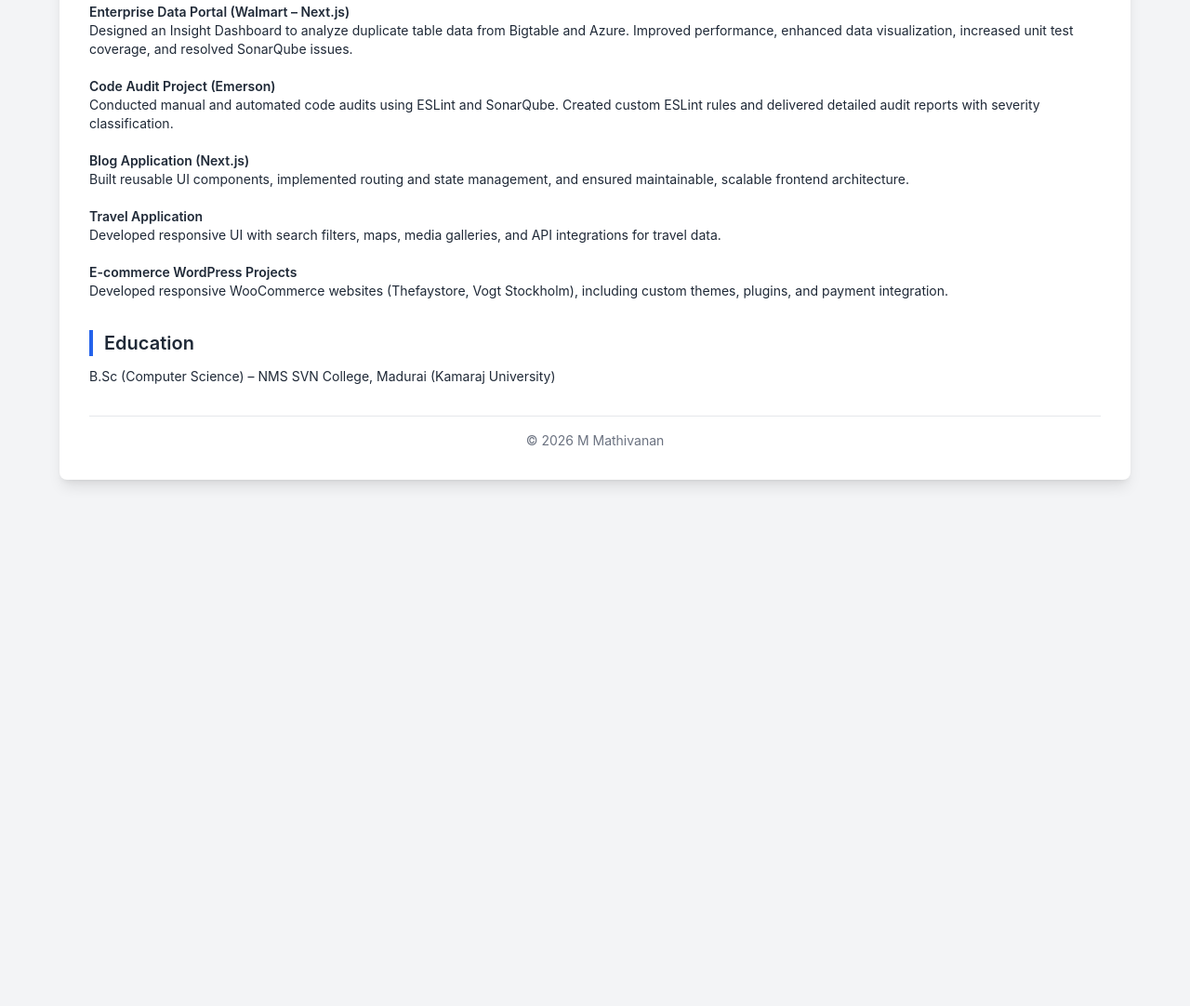
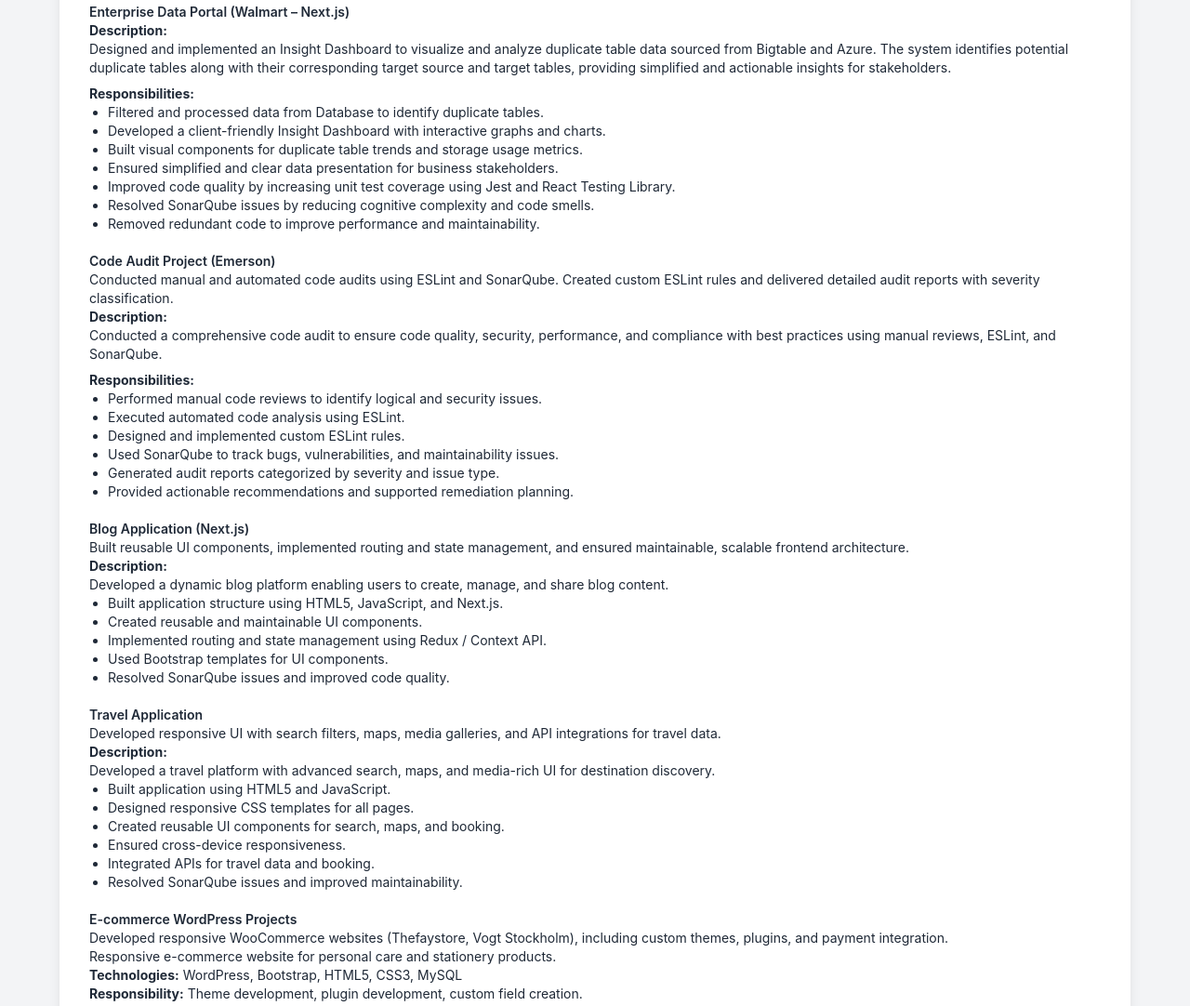
Before and after one commit to jackmathi/mathivanan.github.io, a website: page index.html in a window 1280 px wide. Shown: the part 942-2024 px from the top of the page at 93% size. Before the commit the page ends 1498 px from the top, so only its background shows below. Drawn offline with nearby package versions, Linux system fonts and the light colour scheme.

Commit message:
file update

```diff
--- a/index.html
+++ b/index.html
@@ -109,11 +109,24 @@
       <div class="space-y-5 text-sm">
         <div>
           <h3 class="font-semibold">Enterprise Data Portal (Walmart – Next.js)</h3>
-          <p>
-            Designed an Insight Dashboard to analyze duplicate table data from Bigtable and Azure.
-            Improved performance, enhanced data visualization, increased unit test coverage,
-            and resolved SonarQube issues.
-          </p>
+           <p><strong>Description:</strong></p>
+        <p>
+          Designed and implemented an Insight Dashboard to visualize and analyze duplicate table data
+          sourced from Bigtable and Azure. The system identifies potential duplicate tables along with
+          their corresponding target source and target tables, providing simplified and actionable
+          insights for stakeholders.
+        </p>
+
+        <p class="mt-2"><strong>Responsibilities:</strong></p>
+        <ul class="list-disc pl-5">
+          <li>Filtered and processed data from Database to identify duplicate tables.</li>
+          <li>Developed a client-friendly Insight Dashboard with interactive graphs and charts.</li>
+          <li>Built visual components for duplicate table trends and storage usage metrics.</li>
+          <li>Ensured simplified and clear data presentation for business stakeholders.</li>
+          <li>Improved code quality by increasing unit test coverage using Jest and React Testing Library.</li>
+          <li>Resolved SonarQube issues by reducing cognitive complexity and code smells.</li>
+          <li>Removed redundant code to improve performance and maintainability.</li>
+        </ul>
         </div>
 
         <div>
@@ -122,6 +135,21 @@
             Conducted manual and automated code audits using ESLint and SonarQube.
             Created custom ESLint rules and delivered detailed audit reports with severity classification.
           </p>
+          <p><strong>Description:</strong></p>
+        <p>
+          Conducted a comprehensive code audit to ensure code quality, security, performance,
+          and compliance with best practices using manual reviews, ESLint, and SonarQube.
+        </p>
+
+        <p class="mt-2"><strong>Responsibilities:</strong></p>
+        <ul class="list-disc pl-5">
+          <li>Performed manual code reviews to identify logical and security issues.</li>
+          <li>Executed automated code analysis using ESLint.</li>
+          <li>Designed and implemented custom ESLint rules.</li>
+          <li>Used SonarQube to track bugs, vulnerabilities, and maintainability issues.</li>
+          <li>Generated audit reports categorized by severity and issue type.</li>
+          <li>Provided actionable recommendations and supported remediation planning.</li>
+        </ul>
         </div>
 
         <div>
@@ -130,6 +158,18 @@
             Built reusable UI components, implemented routing and state management,
             and ensured maintainable, scalable frontend architecture.
           </p>
+          <p><strong>Description:</strong></p>
+        <p>
+          Developed a dynamic blog platform enabling users to create, manage, and share blog content.
+        </p>
+
+        <ul class="list-disc pl-5">
+          <li>Built application structure using HTML5, JavaScript, and Next.js.</li>
+          <li>Created reusable and maintainable UI components.</li>
+          <li>Implemented routing and state management using Redux / Context API.</li>
+          <li>Used Bootstrap templates for UI components.</li>
+          <li>Resolved SonarQube issues and improved code quality.</li>
+        </ul>
         </div>
 
         <div>
@@ -138,6 +178,19 @@
             Developed responsive UI with search filters, maps, media galleries,
             and API integrations for travel data.
           </p>
+          <p><strong>Description:</strong></p>
+        <p>
+          Developed a travel platform with advanced search, maps, and media-rich UI for destination discovery.
+        </p>
+
+        <ul class="list-disc pl-5">
+          <li>Built application using HTML5 and JavaScript.</li>
+          <li>Designed responsive CSS templates for all pages.</li>
+          <li>Created reusable UI components for search, maps, and booking.</li>
+          <li>Ensured cross-device responsiveness.</li>
+          <li>Integrated APIs for travel data and booking.</li>
+          <li>Resolved SonarQube issues and improved maintainability.</li>
+        </ul>
         </div>
 
         <div>
@@ -146,6 +199,11 @@
             Developed responsive WooCommerce websites (Thefaystore, Vogt Stockholm),
             including custom themes, plugins, and payment integration.
           </p>
+          <p>
+          Responsive e-commerce website for personal care and stationery products.
+        </p>
+        <p><strong>Technologies:</strong> WordPress, Bootstrap, HTML5, CSS3, MySQL</p>
+        <p><strong>Responsibility:</strong> Theme development, plugin development, custom field creation.</p>
         </div>
       </div>
     </section>
```
